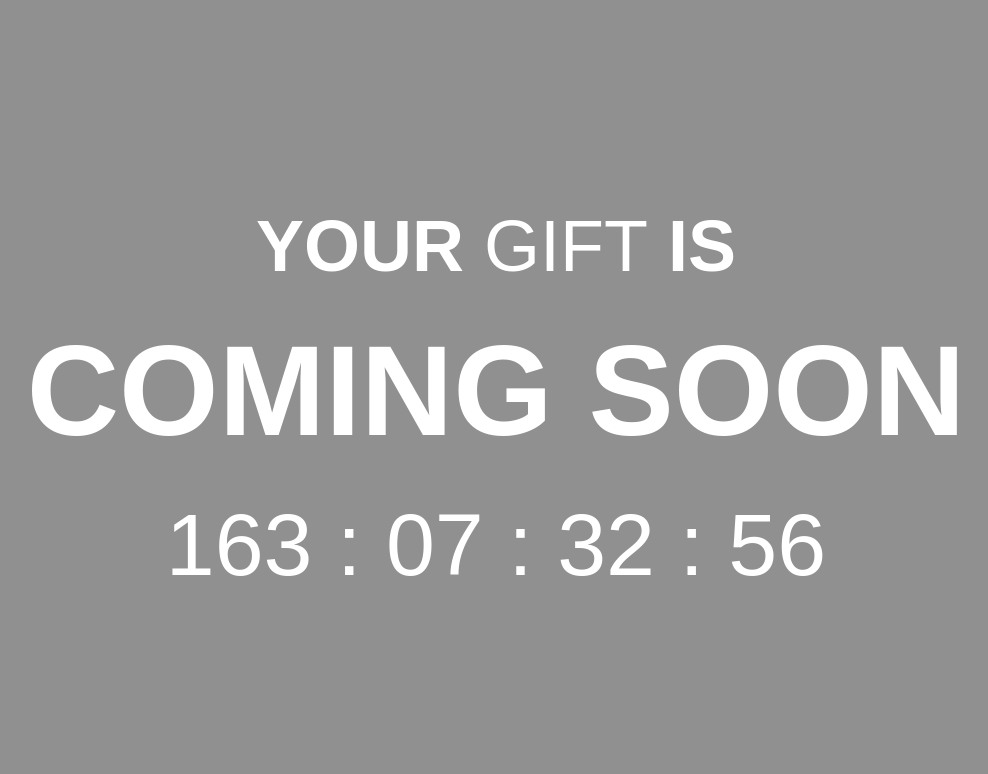
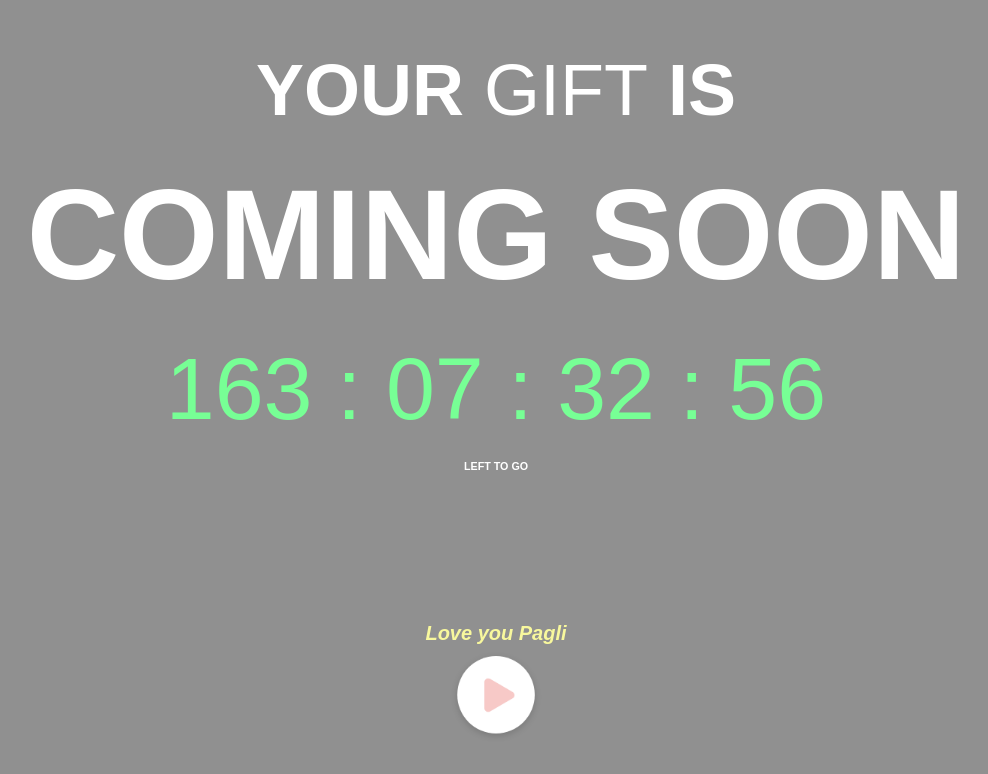
Before and after one commit to asraful0106/shezadi_fa, a plain HTML site: page index.html in a window 1280 px wide. Shown: the whole page, without its empty margins (144-1132 px from the left). Drawn offline with Linux system fonts and the light colour scheme.

Commit message:
music_added

```diff
--- a/index.html
+++ b/index.html
@@ -14,7 +14,27 @@
       <h1>YOUR<span> GIFT</span> IS</h1>
       <h2>COMING SOON</h2>
       <div class="countdown">00 : 00 : 00 : 00</div>
+      <h6>LEFT TO GO</h6>
+      <h4>Love you Pagli</h4>
+      <div class="mu"><img src="music/play.png" id="icon"></div>
     </div>
+    <audio id="lovesong">
+        <source src="music/love.mp3" type="audio/mp3">
+    </audio>
+    <script>
+        var lovesong = document.getElementById("lovesong");
+        var icon = document.getElementById("icon");
+icon.onclick = function(){
+  if(lovesong.paused){
+    lovesong.play();
+    icon.src = "music/pause.png"
+  }
+  else{
+    lovesong.pause();
+    icon.src = "music/play.png"
+  }
+}
+    </script>
   </header>
   <script src="main.js"></script>
 </body>
--- a/main.css
+++ b/main.css
@@ -6,6 +6,13 @@
 
   body {
     font-family: montserrat, sans-serif;
+  }
+  header .content .mu {
+      padding-top: 2px;
+  }
+  header #icon {
+      width: 100px;
+      cursor: pointer;
   }
 
   header {
@@ -30,6 +37,17 @@
     bottom: 0;
     z-index: 0;
     background-color: rgba(34, 34, 34, 0.5);
+  }
+  header .content h4 {
+      color: rgba(255, 255, 157, 0.932);
+      font-size: 20px;
+      font-weight: 800;
+      font-style: italic;
+      padding-top:150px;
+  }
+  header .content h6{
+      color: white;
+      padding-top: 20px;
   }
   header .content {
     position: relative;
@@ -90,7 +108,7 @@
     }
   }
   header .content .countdown {
-    color: #FFF;
+    color: rgb(119, 255, 149);
     font-size: 36px;
     font-weight: 400;
   }
--- a/main.js
+++ b/main.js
@@ -1,6 +1,5 @@
 // Setup End Date for Countdown (getTime == Time in Milleseconds)
 let launchDate = new Date("Jun 16, 2022 00:00:00").getTime();
-
 // Setup Timer to tick every 1 second
 let timer = setInterval(tick, 1000);
 
```
Also changed, not shown: music/pause.png (added), music/play.png (added), 1 other file.
